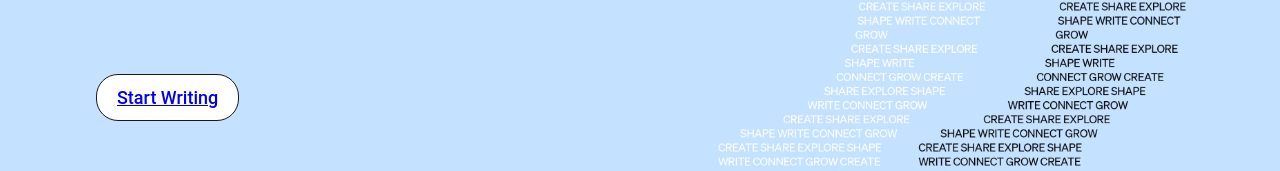
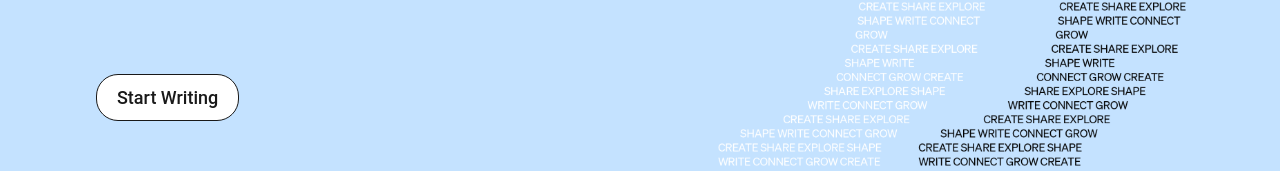
Before and after one commit to Somesh-Kumar-Yadav/medium-clone, a React (Create React App) app in the folder client/: page / in a window 1280 px wide. Shown: the part 473-644 px from the top of the page. Built offline with nearby package versions, Linux system fonts and the light colour scheme.

Commit message:
minor css changes

```diff
--- a/client/src/components/HomePage/HomePage.jsx
+++ b/client/src/components/HomePage/HomePage.jsx
@@ -4,10 +4,10 @@ import { HomePageNavBar } from "./HomePageNavBar";
 import { HomePageRight } from "./HomePageRight";
 import styles from "../../styles/HomePage.module.css";
 
-export const HomePage = ({ data }) => {
+export const HomePage = () => {
   return (
     <React.Fragment>
-      <HomePageNavBar data={data} />
+      <HomePageNavBar />
       <div className={styles.home_page_cont}>
         <HomePageLeft />
         <HomePageRight />
--- a/client/src/components/HomePage/HomePageNavBar.jsx
+++ b/client/src/components/HomePage/HomePageNavBar.jsx
@@ -4,11 +4,8 @@ import styles from "../../styles/NavBar.module.css";
 import Profile from "../Profile/Profile";
 
 
-export const HomePageNavBar = ({ data }) => {
+export const HomePageNavBar = () => {
 
-
-  data = JSON.parse(data);
-  // console.log("data on navbar homepage", data);
   const [searchBox, setSearchBox] = React.useState(false);
   const handleSearchBox = () => {
     setSearchBox(!searchBox);
@@ -54,7 +51,7 @@ export const HomePageNavBar = ({ data }) => {
           </span>
           <span className={styles.nav_tabs_started_2}>Upgrade</span>
           <span>
-            <Profile data={data} />
+            <Profile />
           </span>
         </div>
       </HomeNav>
--- a/client/src/components/LandingPage/Header.jsx
+++ b/client/src/components/LandingPage/Header.jsx
@@ -1,9 +1,9 @@
 import React from "react";
-import { Link } from "react-router-dom";
 import { Head } from "../../styled-components/components";
 import styles from "../../styles/LandingPage.module.css"
-
+import { useHistory } from "react-router";
 export const Header = () => {
+    const history = useHistory()
     return <React.Fragment>
         <Head color="#C4E2FF">
             <div className={styles.header_block}>
@@ -14,8 +14,8 @@ export const Header = () => {
                     <h4>
                         It's easy and free to post your thinking on any topic and connect with millions of readers.
                     </h4>
-                    <span>
-                       <Link to="newStory"> Start Writing </Link>
+                    <span onClick={()=>{history.push("/newStory")}}>
+                        Start Writing
                     </span>
                 </div>
             </div>
--- a/client/src/pages/write/WritePage.jsx
+++ b/client/src/pages/write/WritePage.jsx
@@ -2,9 +2,10 @@ import React, { useState } from "react";
 import styles from "./Write.module.css";
 import { NavBar } from "../../components/LandingPage/NavBar";
 import { Acordian } from "../../components/acordian/Acordian";
+import { useHistory } from "react-router";
 
 const WritePage = () => {
-
+const history = useHistory()
   const [active, setActive] = useState("");
 
   return (
@@ -25,7 +26,7 @@ const WritePage = () => {
             offer — welcome home. Sign up for free so your writing can thrive in
             a network supported by millions of readers — not ads.
           </p>
-          <div className={styles.btn}>Start Writing</div>
+          <div className={styles.btn} onClick={()=>{history.push("/newStory")}}>Start Writing</div>
         </div>
         <div className={styles.right}>
           <img
--- a/client/src/routes/Routes.jsx
+++ b/client/src/routes/Routes.jsx
@@ -9,13 +9,12 @@ import Membership from "../components/Membership/Membership";
 import { useSelector } from "react-redux";
 
 export default function Routes() {
-  let data = localStorage.getItem("login");
   const auth = Boolean(useSelector((state) => state.auth.isAuth));
   return (
     <>
       <Switch>
         <Route exact path="/">
-          {auth ? <HomePage data={data} /> : <LandingPage />}
+          {auth ? <HomePage /> : <LandingPage />}
         </Route>
         <Route path="/creator">
           <WritePage />
```
Also changed, not shown: 1 other file (tests, documents, lock files or other folders).
